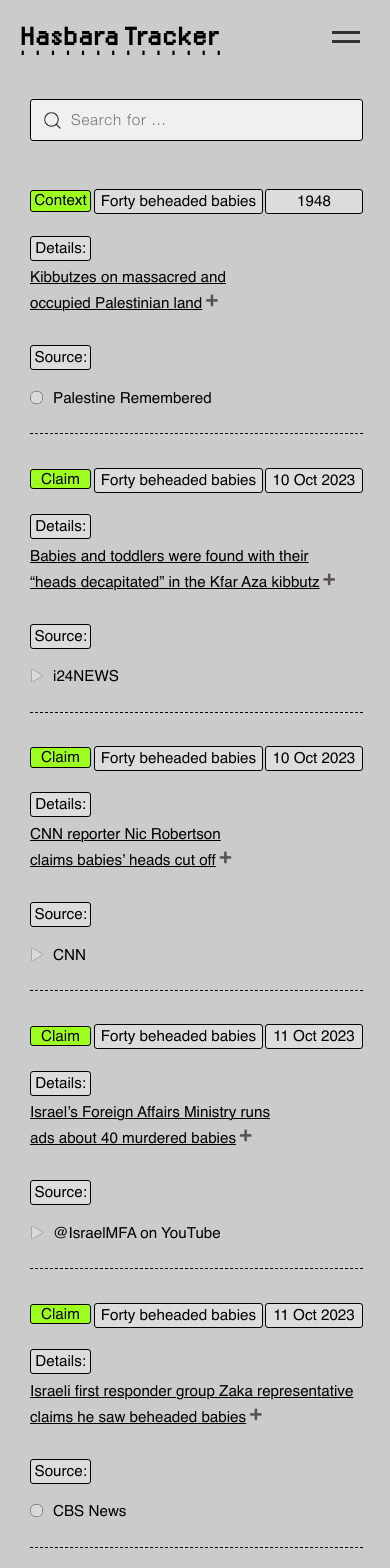
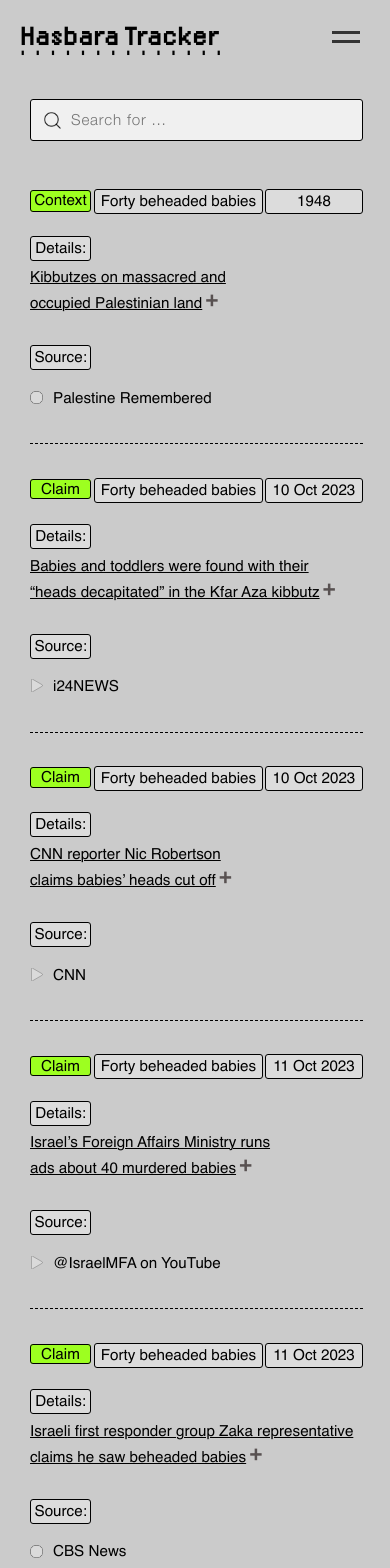
Before and after one commit to tamtzekin/hasbara-tracker, a React (Create React App) app: page / in a window 390 px wide. Shown: the top 1568 px of the page. Built offline with nearby package versions, Linux system fonts and the light colour scheme.

Commit message:
more margin below each claim block

```diff
--- a/src/components/Tracker.css
+++ b/src/components/Tracker.css
@@ -457,7 +457,7 @@ ul {
     }
 
     .source {
-        margin-bottom: 7%;
+        margin-bottom: 10%;
     }
 
     .source-heading {
```
